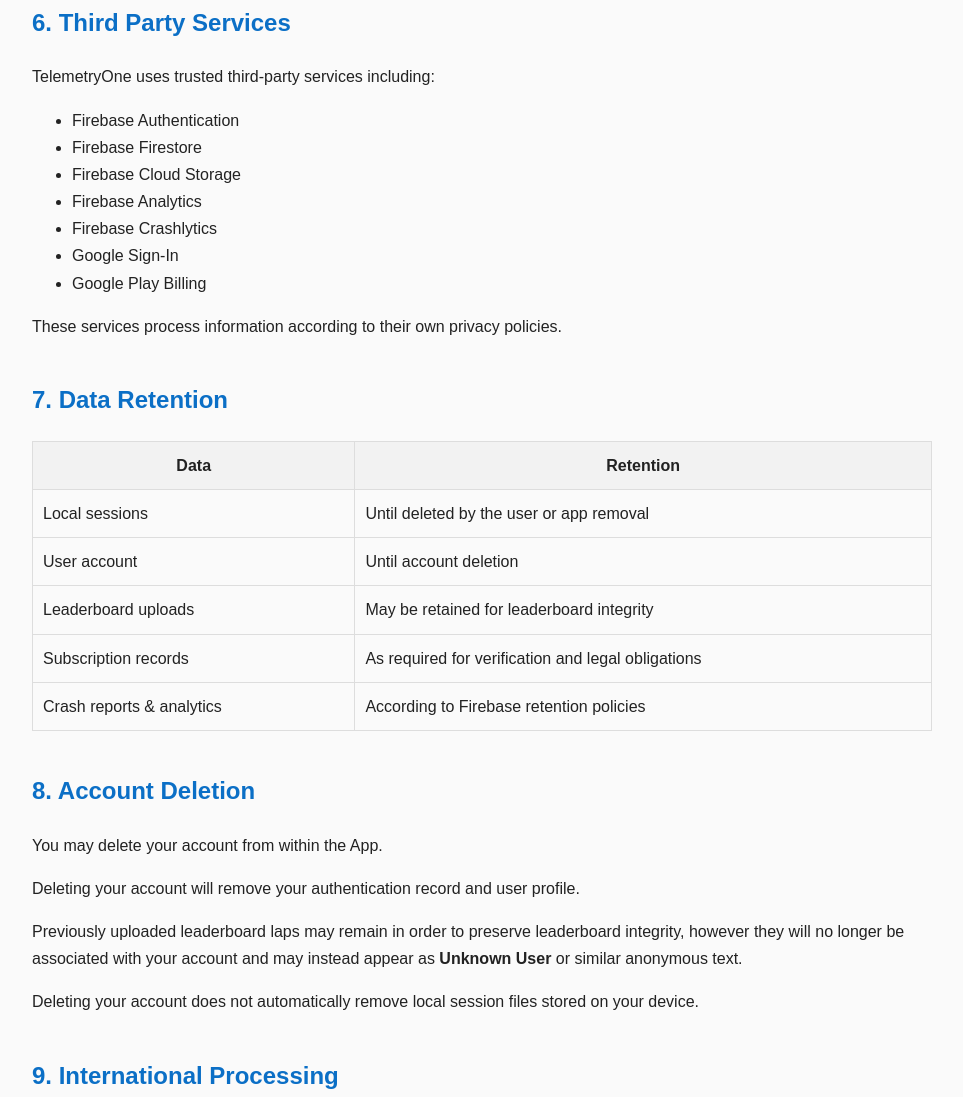
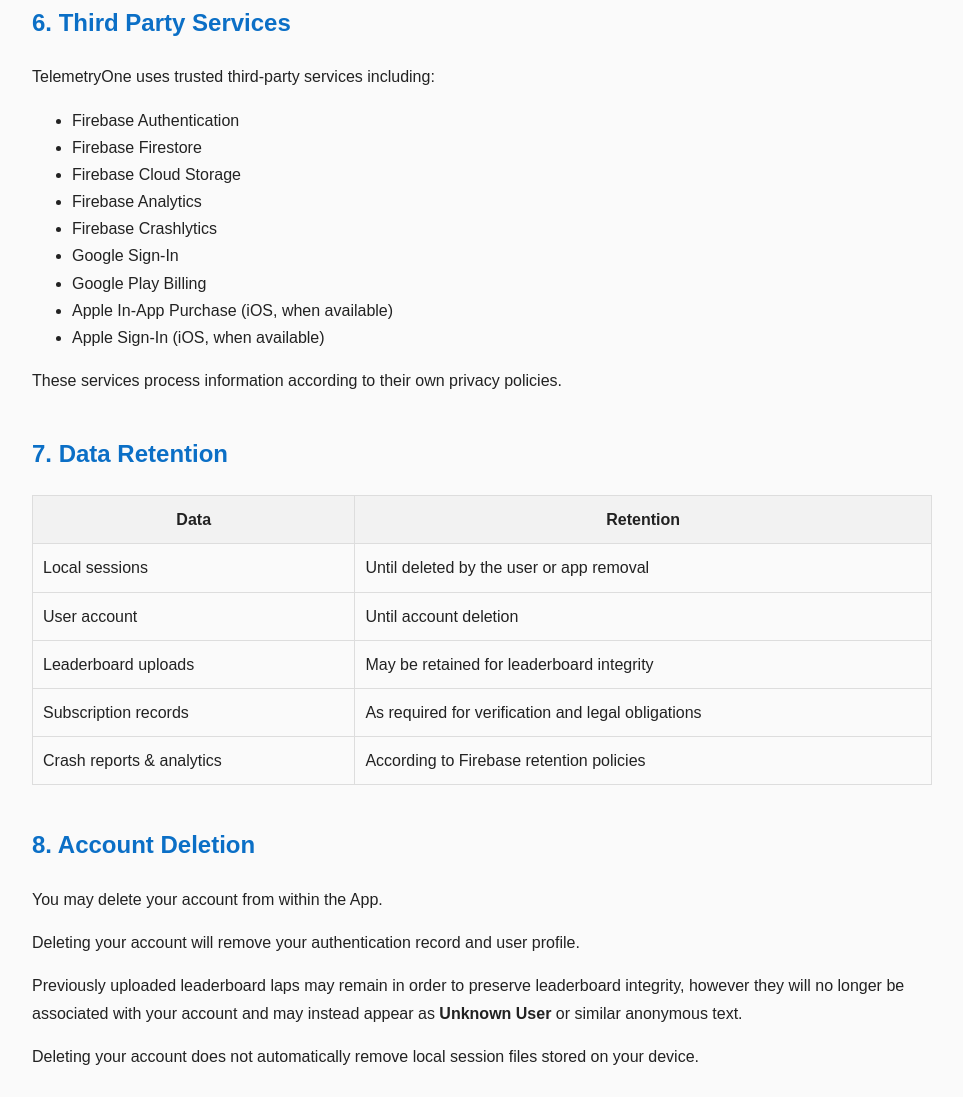
Before and after one commit to Fbronzer/bronze-apps.github.io, a plain HTML site: page policies/TelemetryOne_Privacy-policy.html in a window 1280 px wide. Shown: the part 2884-3981 px from the top of the page, without its empty margins (158-1121 px from the left). Drawn offline with Linux system fonts and the light colour scheme.

Commit message:
Update TelemetryOne_Privacy-policy.html

```diff
--- a/policies/TelemetryOne_Privacy-policy.html
+++ b/policies/TelemetryOne_Privacy-policy.html
@@ -194,6 +194,8 @@
 <li>Firebase Crashlytics</li>
 <li>Google Sign-In</li>
 <li>Google Play Billing</li>
+<li>Apple In-App Purchase (iOS, when available)</li>
+<li>Apple Sign-In (iOS, when available)</li>
 </ul>
 <p>
 These services process information according to their own privacy policies.
```
